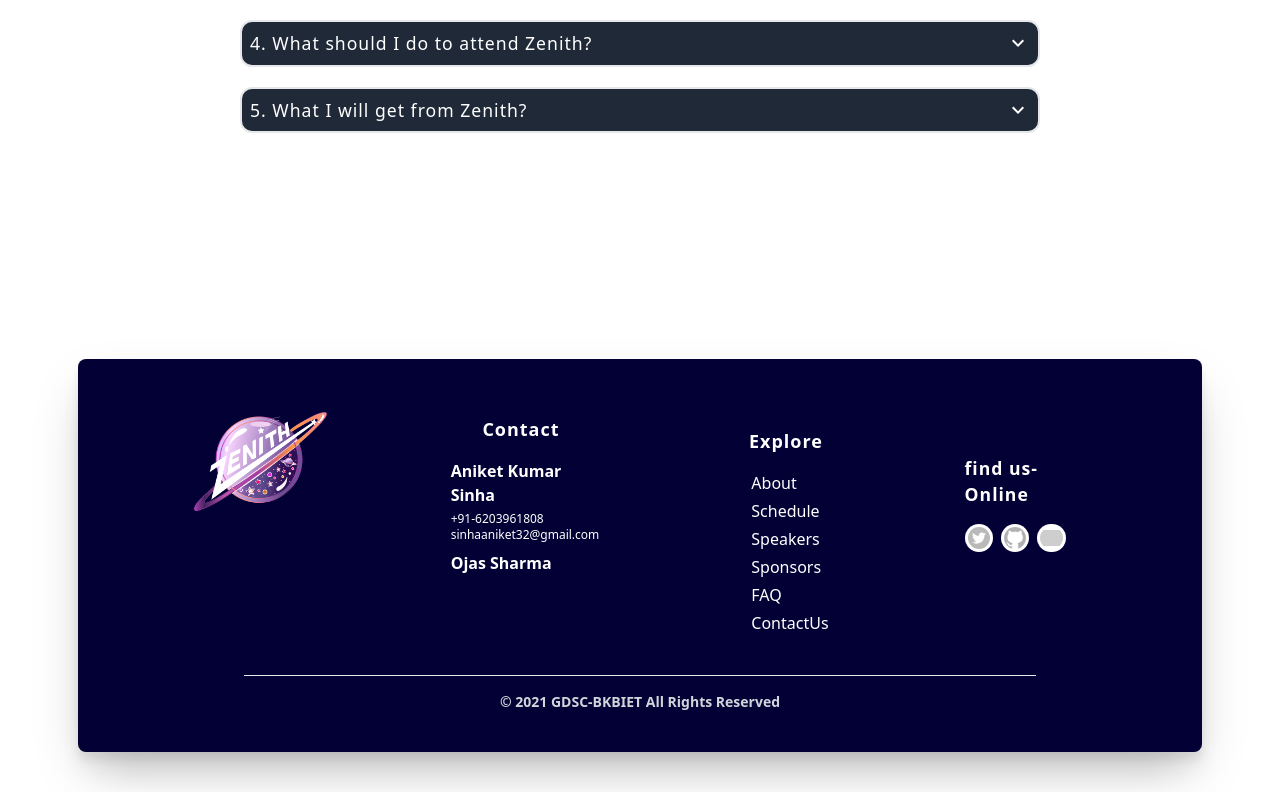
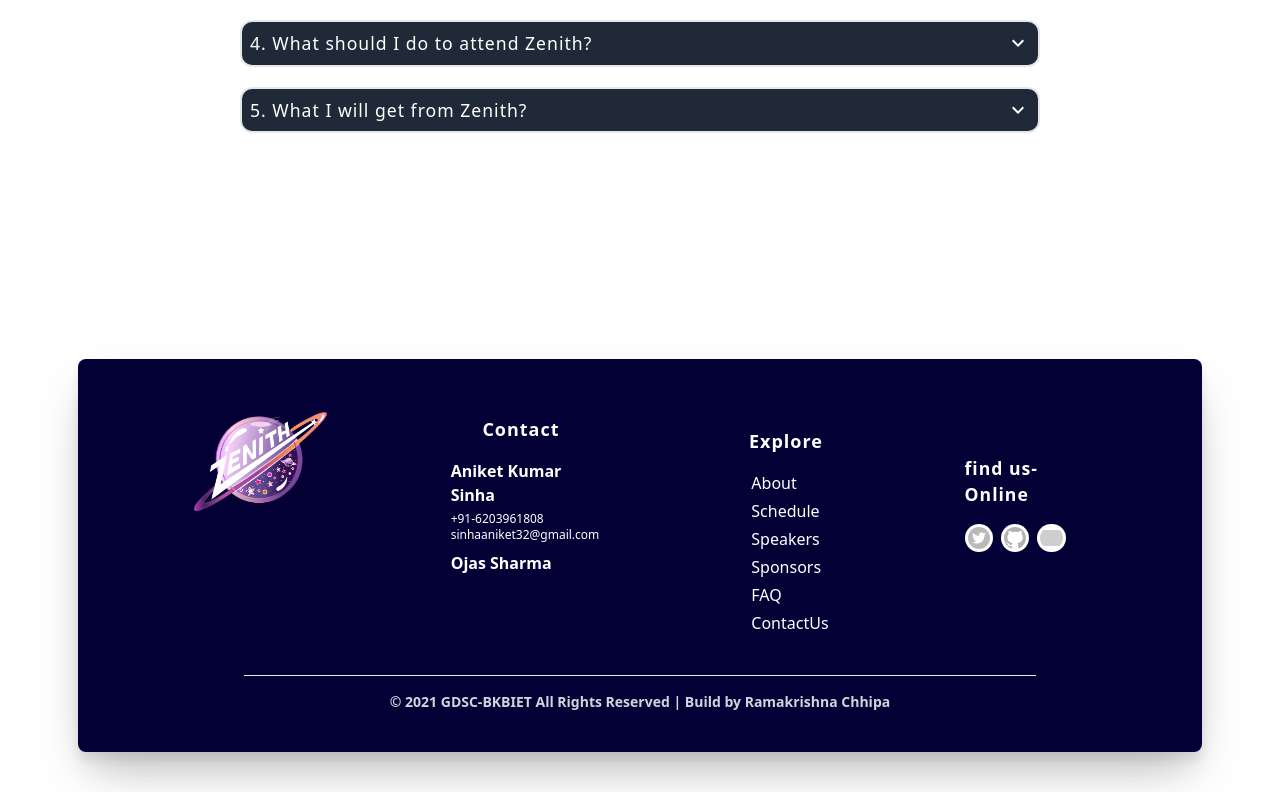
Before and after one commit to RKC3000/zenith, a Next.js app: page / in a window 1280 px wide. Shown: the part 6565-7357 px from the top of the page. Built offline with nearby package versions, Linux system fonts and the light colour scheme; grey boxes are pictures that could not be loaded; a web font is replaced by a local one.

Commit message:
Small addition

```diff
--- a/components/Footer.js
+++ b/components/Footer.js
@@ -136,7 +136,7 @@ const Footer = () => {
             <hr className="h-[1px] w-[85%] mt-4 bg-white" />
           </span>
           <div className="mt-4 text-gray-300 text-center font-bold text-sm">
-            © 2021 GDSC-BKBIET All Rights Reserved
+            © 2021 GDSC-BKBIET All Rights Reserved | Build by Ramakrishna Chhipa
           </div>
         </footer>
       </div>
```
